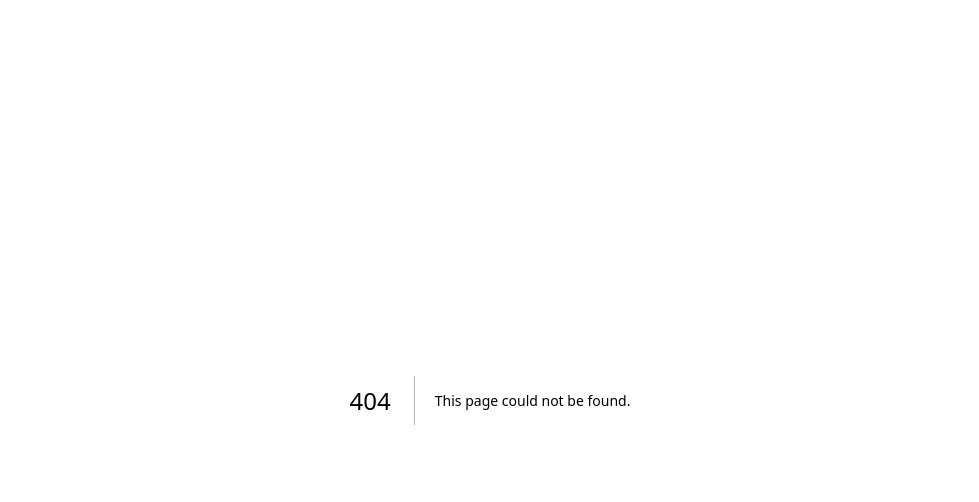
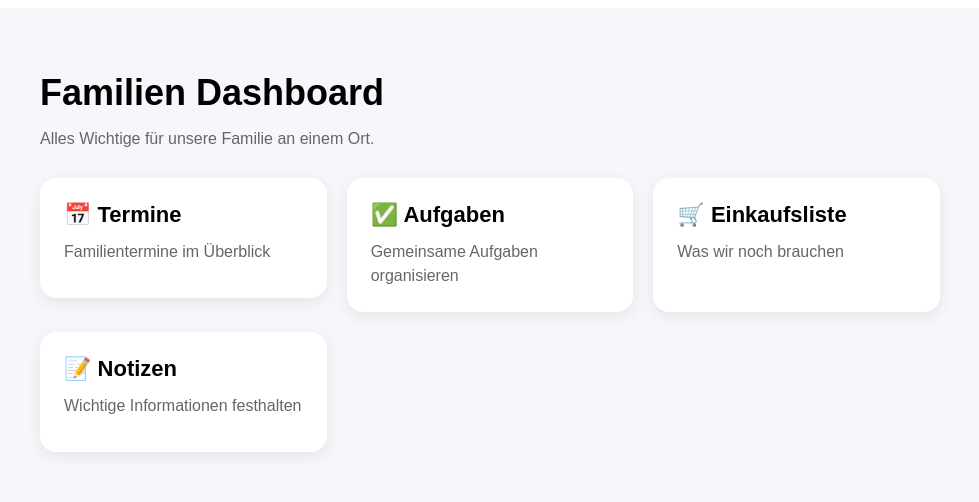
Before and after one commit to Hackste81/familien-dashboard, a Next.js app: page /einkaufsliste in a window 1280 px wide. Before the commit this address had no page. Shown: the top 502 px of the page, without its empty margins (150-1129 px from the left). Built offline with nearby package versions, Linux system fonts and the light colour scheme.

Commit message:
Create page.js

```diff
--- /dev/null
+++ b/app/einkaufsliste/page.js
@@ -0,0 +1,116 @@
+export default function Home() {
+  return (
+    <main
+      style={{
+        minHeight: "100vh",
+        background: "#f5f7fb",
+        fontFamily: "Arial, sans-serif",
+        padding: "40px 20px",
+      }}
+    >
+      <div
+        style={{
+          maxWidth: "900px",
+          margin: "0 auto",
+        }}
+      >
+        <h1
+          style={{
+            fontSize: "36px",
+            marginBottom: "8px",
+          }}
+        >
+          Familien Dashboard
+        </h1>
+
+        <p
+          style={{
+            color: "#666",
+            marginBottom: "30px",
+          }}
+        >
+          Alles Wichtige für unsere Familie an einem Ort.
+        </p>
+
+        <div
+          style={{
+            display: "grid",
+            gridTemplateColumns: "repeat(auto-fit, minmax(220px, 1fr))",
+            gap: "20px",
+          }}
+        >
+          <a
+            href="/termine"
+            style={{
+              textDecoration: "none",
+              color: "inherit",
+            }}
+          >
+            <Card
+              title="📅 Termine"
+              text="Familientermine im Überblick"
+            />
+          </a>
+
+          <a
+            href="/aufgaben"
+            style={{
+              textDecoration: "none",
+              color: "inherit",
+            }}
+          >
+            <Card
+              title="✅ Aufgaben"
+              text="Gemeinsame Aufgaben organisieren"
+            />
+          </a>
+
+          <Card
+            title="🛒 Einkaufsliste"
+            text="Was wir noch brauchen"
+          />
+
+          <Card
+            title="📝 Notizen"
+            text="Wichtige Informationen festhalten"
+          />
+        </div>
+      </div>
+    </main>
+  );
+}
+
+function Card({ title, text }) {
+  return (
+    <div
+      style={{
+        background: "white",
+        padding: "24px",
+        borderRadius: "16px",
+        boxShadow: "0 4px 15px rgba(0,0,0,0.08)",
+        minHeight: "120px",
+        boxSizing: "border-box",
+      }}
+    >
+      <h2
+        style={{
+          marginTop: 0,
+          marginBottom: "12px",
+          fontSize: "22px",
+        }}
+      >
+        {title}
+      </h2>
+
+      <p
+        style={{
+          color: "#666",
+          margin: 0,
+          lineHeight: 1.5,
+        }}
+      >
+        {text}
+      </p>
+    </div>
+  );
+}
```
